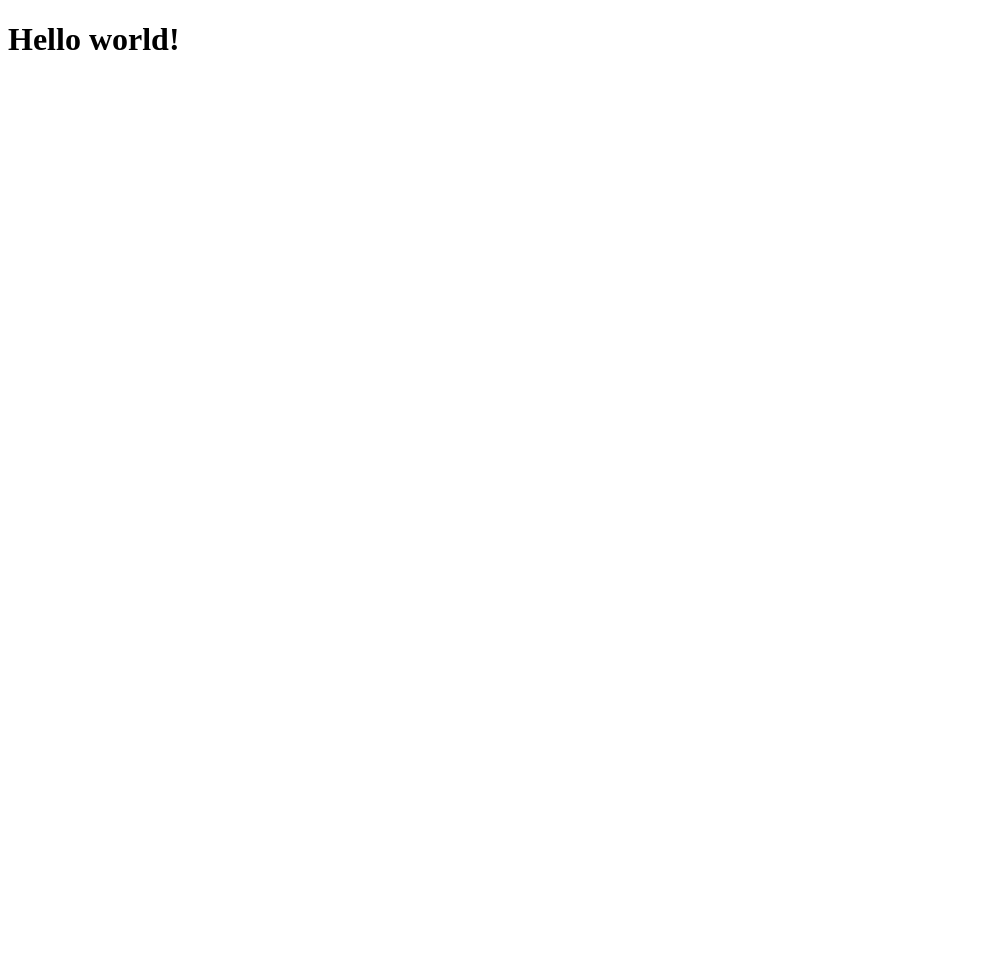
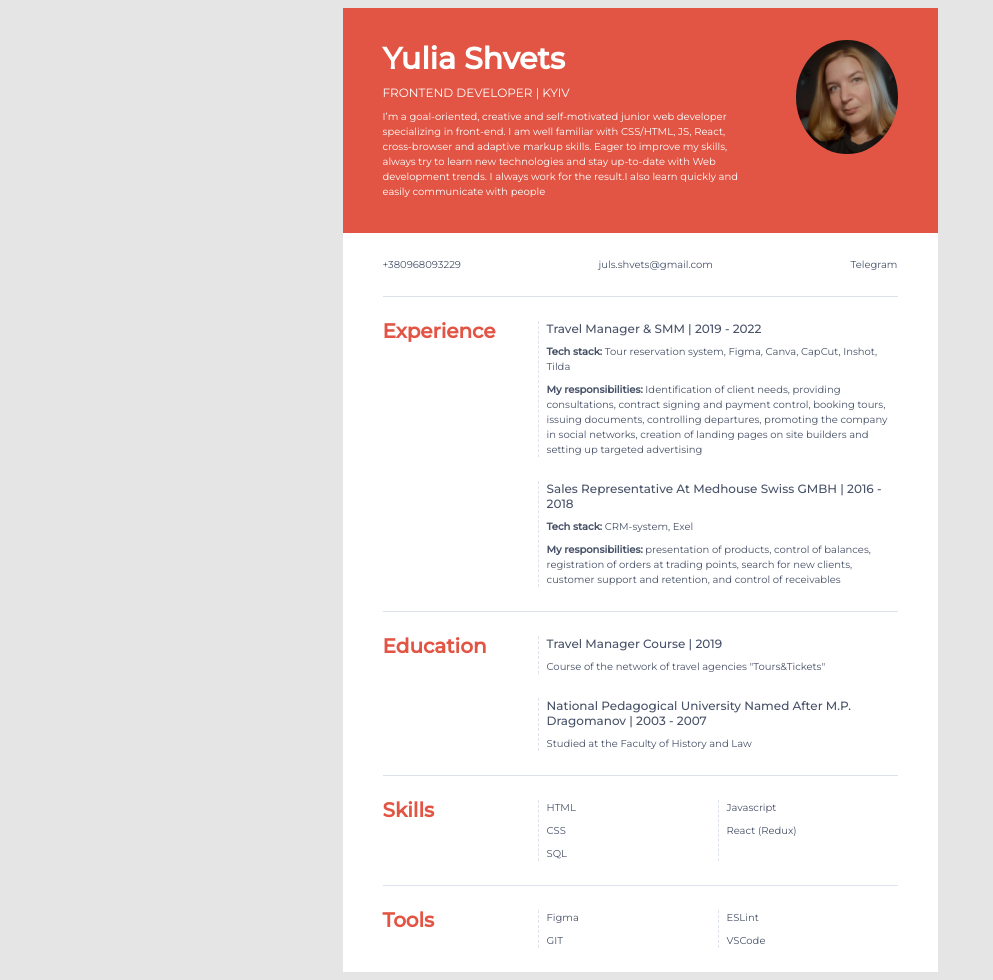
Before and after one commit to julshvets/my-project, a plain HTML site: page index.html in a window 1280 px wide. Shown: the whole page, without its empty margins (0-993 px from the left). Before the commit the page ends 800 px from the top, so only its background shows below. Drawn offline with Linux system fonts and the light colour scheme.

Commit message:
CV was added

```diff
--- a/index.html
+++ b/index.html
@@ -4,9 +4,115 @@
   <meta charset="UTF-8">
   <meta http-equiv="X-UA-Compatible" content="IE=edge">
   <meta name="viewport" content="width=device-width, initial-scale=1.0">
-  <title>Document</title>
+  <title>CV Yulia Shvets</title>
+  <link rel="preconnect" href="https://fonts.googleapis.com">
+<link rel="preconnect" href="https://fonts.gstatic.com" crossorigin>
+<link href="https://fonts.googleapis.com/css2?family=Montserrat:wght@300;400;500&family=Roboto:wght@400;700&display=swap" rel="stylesheet">
+  <link rel="stylesheet" href="style.css">
 </head>
 <body>
-  <h1>Hello world!</h1>
+  <div class="page">
+    <header class="about">
+      <div class="about__container">
+        <h1 class="about__name">Yulia Shvets</h1>
+        <span class="about__role">FRONTEND DEVELOPER | KYIV</span>
+        <p class="about__text">
+          I’m a goal-oriented, creative and self-motivated junior web developer specializing in front-end. I am well familiar with CSS/HTML, JS, React, cross-browser and adaptive markup skills. Eager to improve my skills, always try to learn new technologies and stay up-to-date with Web development trends. I always work for the result.I also learn quickly and easily communicate with people
+        <p>
+      </div>
+      <img class="about__photo" src="my_photo.png" alt="My photo">
+    </header>
+    <main class="main">
+      <section class="contacts">
+        <a class="contacts__link" href="tel:+380671234567">+380968093229</a>
+        <a class="contacts__link" href="mailto:juls.shvets@gmail.com">juls.shvets@gmail.com</a>
+        <a class="contacts__link" href="https://t.me/juls_digital/">Telegram</a>
+      </section>
+
+      <section class="info">
+        <h2 class="info__title">Experience</h2>
+        <div class="info__content">
+          <article class="job">
+            <h3 class="job__title">Travel manager & SMM | 2019 - 2022</h3>
+            <p class="job__description">
+             <strong> Tech stack:</strong>
+             Tour reservation system, Figma, Canva, CapCut, Inshot, Tilda
+            </p>
+            <p class="job__description">
+              <strong>My responsibilities:</strong>
+              Identification of client needs, providing consultations, contract signing and payment control, booking tours, issuing documents, controlling departures, promoting the company in social networks, creation of landing pages on site builders and setting up targeted advertising
+            </p>
+          </article>
+
+          <article class="job">
+            <h3 class="job__title">Sales Representative at Medhouse Swiss GMBH | 2016 - 2018</h3>
+            <p class="job__description">
+             <strong> Tech stack:</strong>
+             CRM-system, Exel
+            </p>
+            <p class="job__description">
+              <strong>My responsibilities:</strong>
+              presentation of products, control of balances, registration of orders at trading points, search for new clients, customer support and retention, and control of receivables
+            </p>
+          </article>
+        </div>
+      </section>
+
+      <section class="info">
+        <h2 class="info__title">Education</h2>
+        <div class="info__content">
+          <article class="study">
+            <h3 class="study__title">Travel Manager Course | 2019</h3>
+            <p class="study__description">
+              Course of the network of travel agencies "Tours&Tickets"
+            </p>
+          </article>
+          <article class="study">
+            <h3 class="study__title">National Pedagogical University named after M.P. Dragomanov | 2003 - 2007</h3>
+            <p class="study__description">
+              Studied at the Faculty of History and Law
+            </p>
+          </article>
+        </div>
+      </section>
+
+      <section class="info">
+        <h2 class="info__title">Skills</h2>
+        <div class="info__content">
+          <span class="skills">
+            <ul class="skills__list">
+              <li class="skills__item">HTML</li>
+              <li class="skills__item">CSS</li>
+              <li class="skills__item">SQL</li>
+            </ul>
+
+            <ul class="skills__list">
+              <li class="skills__item">Javascript</li>
+              <li class="skills__item">React (Redux)</li>
+            </ul>
+          </span>
+        </div>
+      </section>
+
+      <section class="info">
+        <h2 class="info__title">Tools</h2>
+        <div class="info__content">
+          <span class="tools">
+            <ul class="tools__list">
+              <li class="tools__item">Figma</li>
+              <li class="tools__item">GIT</li>
+            </ul>
+
+            <ul class="tools__list">
+              <li class="tools__item">ESLint</li>
+              <li class="tools__item">VSCode</li>
+            </ul>
+          </span>
+        </div>
+      </section>
+
+    </main>
+    <footer></footer>
+  </div>
 </body>
 </html>
--- /dev/null
+++ b/style.css
@@ -0,0 +1,190 @@
+body {
+  font-family: 'Montserrat', sans-serif;
+  font-weight: 400px;
+  line-height: 150%;
+  font-size: 10px;
+  color: #485268;
+  background-color: #E5E5E5;
+}
+
+strong {
+  font-weight: 500px;
+}
+
+.page {
+  width: 595px;
+  margin: 0 auto;
+}
+
+/*#region about*/
+.about {
+  background-color: #E25544;
+  color: white;
+  padding: 32px 40px 24px 40px;
+  display: flex;
+}
+
+.about__container {
+
+}
+
+.about__name {
+margin: 0px 0px 8px 0px;
+font-size: 30px;
+line-height: 37px;
+}
+
+.about__role {
+  margin: 0;
+  font-size: 12px;
+  line-height: 15px;
+}
+
+.about__text {
+  margin: 8px 0 0 0;
+  font-size: 10px;
+  line-height: 15px;
+}
+
+.about__photo {
+  width: 114px;
+  height: 114px;
+  border-radius: 50%;
+  margin: 0 0 0 50px;
+}
+
+/*#endregion*/
+
+.main {
+  padding: 0 40px;
+  background-color: white;
+}
+
+/* #region contacts */
+
+.contacts {
+  padding: 24px 0px;
+  display: flex;
+  justify-content:space-between;
+}
+
+.contacts__link {
+  color: #485268;
+  text-decoration: none;
+}
+/* #endregion */
+
+/* #region info */
+.info {
+  border-top: 1px solid #DEE2ED;
+  padding: 24px 0;
+  display: flex;
+  justify-content: space-between;
+
+}
+
+.info__title {
+  margin: 0;
+  color: #E25544;
+  font-weight: 500px;
+  font-size: 20px;
+  line-height: 20px;
+}
+.info__content {
+  width: 360px;
+}
+/* #endregion */
+
+
+/* #region job */
+.job {
+  margin-top: 24px;
+  padding-left: 8px;
+  border-left: 1px dashed #DEE2ED;
+}
+
+.job:first-child {
+  margin: 0;
+}
+
+.job__title {
+margin: 0;
+font-weight: 500;
+font-size: 12px;
+line-height: 15px;
+text-transform: capitalize;
+}
+
+.job__description {
+margin: 8px 0 0 0 ;
+}
+/* #endregion */
+
+/* #region study */
+.study {
+  margin-top: 24px;
+  padding-left: 8px;
+  border-left: 1px dashed #DEE2ED;
+}
+
+.study:first-child {
+  margin: 0;
+}
+
+.study__title {
+margin: 0;
+font-weight: 500;
+font-size: 12px;
+line-height: 15px;
+text-transform: capitalize;
+}
+
+.study__description {
+margin: 8px 0 0 0 ;
+}
+/* #endregion */
+
+/* #region skills */
+
+.skills {
+  display: flex;
+}
+
+.skills__list {
+  box-sizing: border-box;
+  margin: 0;
+  width: 50%;
+  padding-left: 8px;
+  border-left: 1px dashed #DEE2ED;
+  list-style: none;
+}
+
+.skills__item {
+margin-top: 8px;
+}
+
+.skills__item:first-child {
+  margin-top: 0;
+}
+/* #endregion */
+
+.tools {
+  display: flex;
+}
+
+.tools__list {
+  box-sizing: border-box;
+  margin: 0;
+  width: 50%;
+  padding-left: 8px;
+  border-left: 1px dashed #DEE2ED;
+  list-style: none;
+}
+
+.tools__item {
+margin-top: 8px;
+}
+
+.tools__item:first-child {
+  margin-top: 0;
+}
```
Also changed, not shown: my_photo.png (added).
